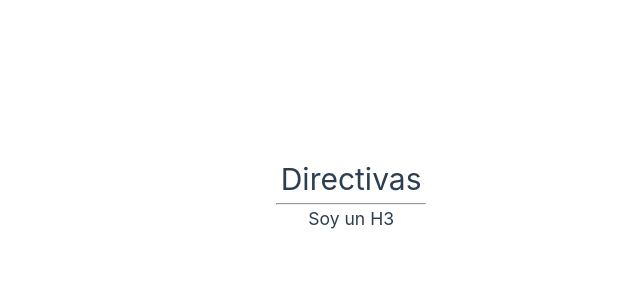
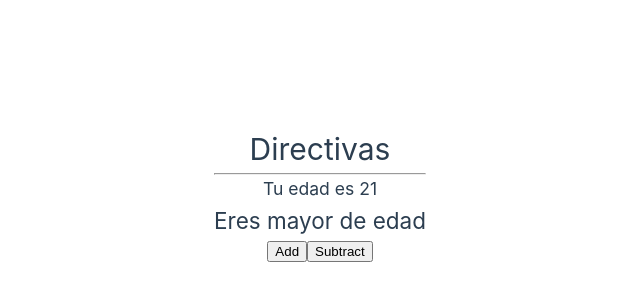
Before and after one commit to marcduranxanco/vue-3-desde-cero, a Vue app in the folder 03-Directivas/: page / in a window 1280 px wide. Shown: the part 206-506 px from the top of the page, without its empty margins (182-822 px from the left). Built offline with nearby package versions, Linux system fonts and the light colour scheme.

Commit message:
33 - V-show

```diff
--- a/03-Directivas/src/App.vue
+++ b/03-Directivas/src/App.vue
@@ -2,15 +2,31 @@
   <div>
     <h1>Directivas</h1>
     <hr/>
-    <div v-html="html" ></div>
+
+    <h3>Tu edad es {{ edad }}</h3>
+    <h2 v-show="edad >= 18">Eres mayor de edad</h2>
+    <h2 v-show="edad < 18">Eres menor de edad</h2>
+
+    <button @click="add">Add</button>
+    <button @click="subtract">Subtract</button>
+
   </div>
 </template>
 
 <script>
 export default {
   data: () => ({
-    html: "<h3>Soy un H3</h3>"
-  })
+    edad: 21
+  }),
+
+  methods: {
+    add() {
+      this.edad++
+    },
+    subtract() {
+      this.edad--
+    },
+  }
 }
 </script>
 
```
